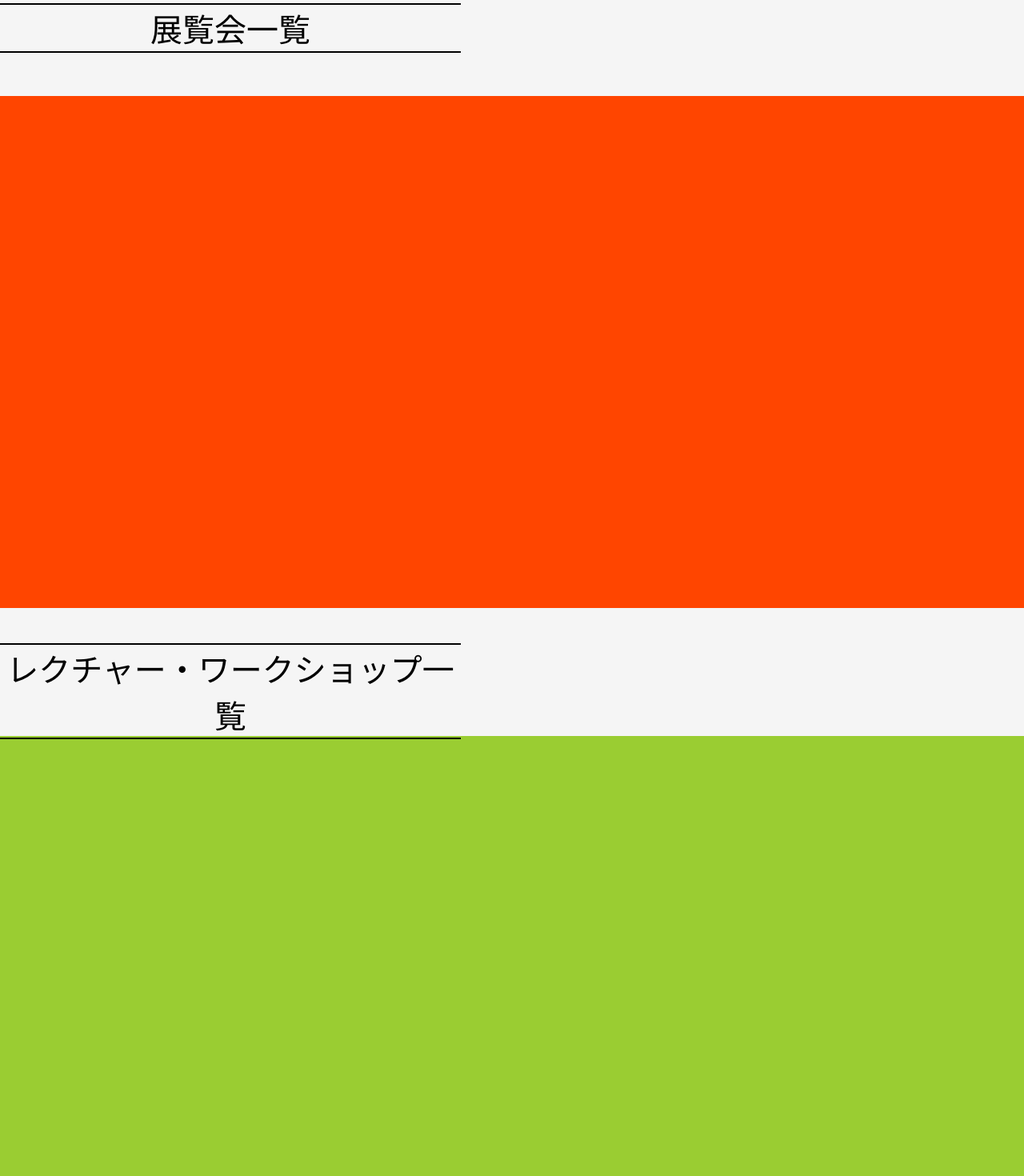
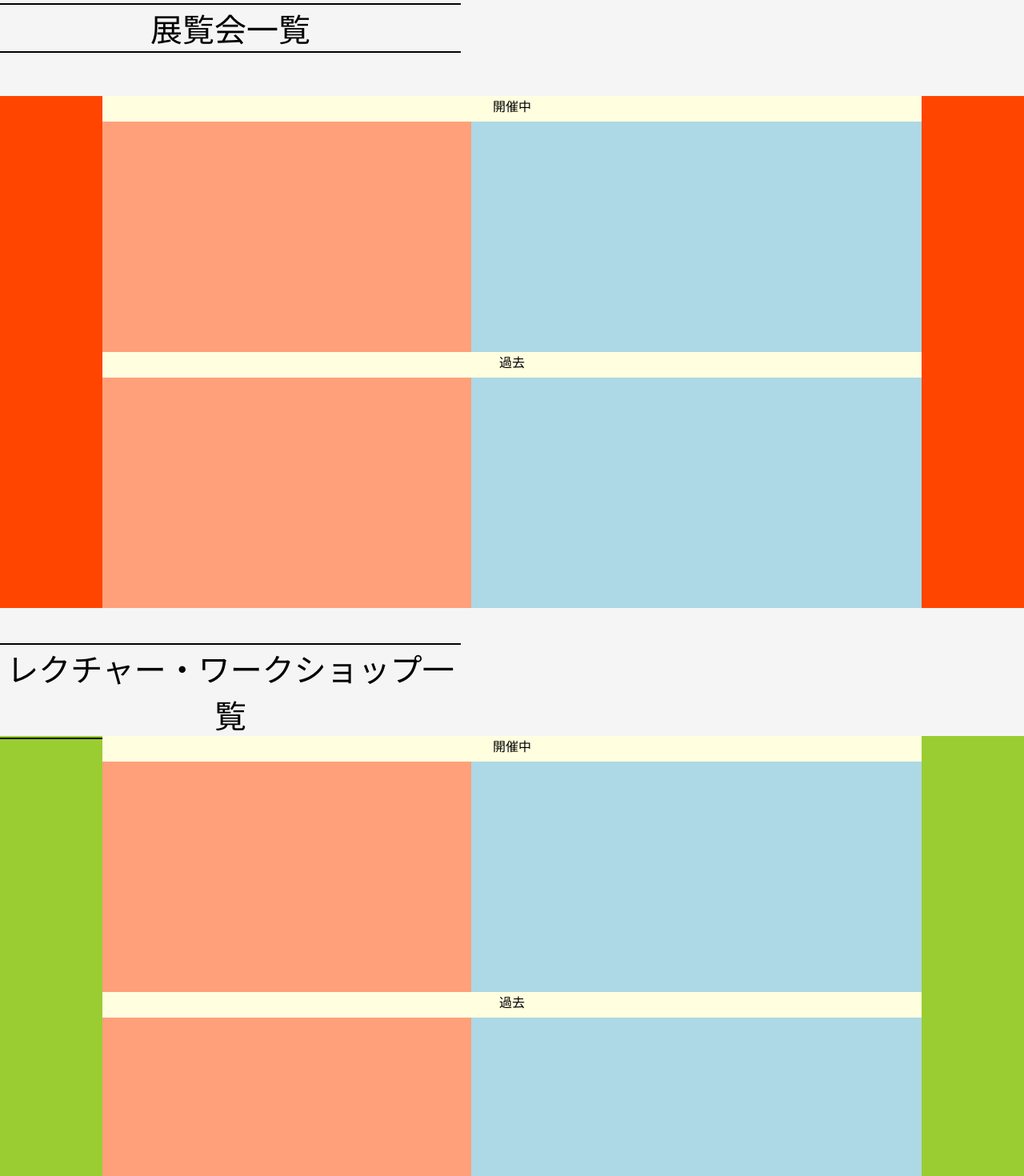
Before and after one commit to Cherry0202/Watarium, a Nuxt app: page / in a window 1280 px wide. Shown: the part 1640-3110 px from the top of the page at 80% size. Built offline with nearby package versions, Linux system fonts and the light colour scheme.

Commit message:
[update]

```diff
--- a/pages/index.vue
+++ b/pages/index.vue
@@ -42,12 +42,58 @@
       </div>
       <div class="exhibition-wrapper">
         <Title v-bind:titles="titles.exhibition" />
+        <div class="exhibition-contents-wrapper">
+          <div class="open-contents">
+            <div class="open-title">開催中</div>
+            <div class="open-wrapper">
+              <div class="open-list-wrapper"></div>
+              <div class="open-image"></div>
+            </div>
+          </div>
+          <div class="close-contents">
+            <div class="close-title">過去</div>
+            <div class="close-wrapper">
+              <div class="close-list-wrapper"></div>
+              <div class="close-image"></div>
+            </div>
+          </div>
+        </div>
       </div>
       <div class="lecture-wrapper">
         <Title v-bind:titles="titles.lecture" />
+        <div class="lecture-contents-wrapper">
+          <div class="open-contents">
+            <div class="open-title">開催中</div>
+            <div class="open-wrapper">
+              <div class="open-list-wrapper"></div>
+              <div class="open-image"></div>
+            </div>
+          </div>
+          <div class="close-contents">
+            <div class="close-title">過去</div>
+            <div class="close-wrapper">
+              <div class="close-list-wrapper"></div>
+              <div class="close-image"></div>
+            </div>
+          </div>
+        </div>
       </div>
       <div class="membership-wrapper">
         <Title v-bind:titles="titles.membership" />
+        <div class="membership-contents-wrapper">
+          <div class="membership-contents">
+            <div class="image-wrapper">
+              <div class="image-content-wrapper">
+                <div class="membership-image"></div>
+              </div>
+            </div>
+            <div class="membership-join-wrapper">
+              <div class="membership-join-content">
+                <a href="#">申し込みはこちら</a>
+              </div>
+            </div>
+          </div>
+        </div>
       </div>
     </div>
   </div>
@@ -155,6 +201,9 @@ export default {
         margin: 0 auto;
         /*background-color: lightpink;*/
         display: flex;
+        align-items: flex-start;
+        /* mediaquery */
+        /*flex-direction: column;*/
         .about-main-image {
           height: 80%;
           width: 45%;
@@ -180,6 +229,7 @@ export default {
               margin: 0 auto;
               background-image: url('~assets/images/建物２.jpg');
               background-size: contain;
+              background-repeat: no-repeat;
             }
           }
           .about-sub-content {
@@ -221,16 +271,214 @@ export default {
       width: 100vw;
       height: 100vh;
       background-color: orangered;
+
+      .exhibition-contents-wrapper {
+        width: 80%;
+        height: 100%;
+        background-color: lime;
+        margin: 0 auto;
+
+        .open-contents {
+          width: 100%;
+          height: 40%;
+          background-color: orange;
+          display: flex;
+          flex-direction: column;
+          .open-title {
+            width: 100%;
+            height: 10%;
+            background-color: lightyellow;
+            flex-direction: column;
+          }
+          .open-wrapper {
+            width: 100%;
+            height: 90%;
+            background-color: lightseagreen;
+            /*justify-content: flex-start;*/
+            display: flex;
+            justify-content: space-between;
+
+            .open-list-wrapper {
+              width: 45%;
+              height: 100%;
+              background-color: lightsalmon;
+            }
+
+            .open-image {
+              width: 55%;
+              height: 100%;
+              background-color: lightblue;
+            }
+          }
+        }
+
+        .close-contents {
+          width: 100%;
+          height: 40%;
+          background-color: orange;
+          display: flex;
+          flex-direction: column;
+          .close-title {
+            width: 100%;
+            height: 10%;
+            background-color: lightyellow;
+            flex-direction: column;
+          }
+          .close-wrapper {
+            width: 100%;
+            height: 90%;
+            background-color: lightseagreen;
+            /*justify-content: flex-start;*/
+            display: flex;
+            justify-content: space-between;
+
+            .close-list-wrapper {
+              width: 45%;
+              height: 100%;
+              background-color: lightsalmon;
+            }
+
+            .close-image {
+              width: 55%;
+              height: 100%;
+              background-color: lightblue;
+            }
+          }
+        }
+      }
     }
+
     .lecture-wrapper {
       width: 100vw;
       height: 100vh;
       background-color: yellowgreen;
+      .lecture-contents-wrapper {
+        width: 80%;
+        height: 100%;
+        background-color: lime;
+        margin: 0 auto;
+
+        .open-contents {
+          width: 100%;
+          height: 40%;
+          background-color: orange;
+          display: flex;
+          flex-direction: column;
+          .open-title {
+            width: 100%;
+            height: 10%;
+            background-color: lightyellow;
+            flex-direction: column;
+          }
+          .open-wrapper {
+            width: 100%;
+            height: 90%;
+            background-color: lightseagreen;
+            /*justify-content: flex-start;*/
+            display: flex;
+            justify-content: space-between;
+
+            .open-list-wrapper {
+              width: 45%;
+              height: 100%;
+              background-color: lightsalmon;
+            }
+
+            .open-image {
+              width: 55%;
+              height: 100%;
+              background-color: lightblue;
+            }
+          }
+        }
+
+        .close-contents {
+          width: 100%;
+          height: 40%;
+          background-color: orange;
+          display: flex;
+          flex-direction: column;
+          .close-title {
+            width: 100%;
+            height: 10%;
+            background-color: lightyellow;
+            flex-direction: column;
+          }
+          .close-wrapper {
+            width: 100%;
+            height: 90%;
+            background-color: lightseagreen;
+            /*justify-content: flex-start;*/
+            display: flex;
+            justify-content: space-between;
+
+            .close-list-wrapper {
+              width: 45%;
+              height: 100%;
+              background-color: lightsalmon;
+            }
+
+            .close-image {
+              width: 55%;
+              height: 100%;
+              background-color: lightblue;
+            }
+          }
+        }
+      }
     }
+
     .membership-wrapper {
       width: 100vw;
       height: 100vh;
       background-color: lightskyblue;
+      .membership-contents-wrapper {
+        width: 100%;
+        height: 80%;
+        display: flex;
+        background-color: lightpink;
+
+        .membership-contents {
+          width: 100%;
+          height: 100%;
+          background-color: orange;
+
+          .image-wrapper {
+            width: 100%;
+            height: 80%;
+            background-color: lightseagreen;
+
+            .image-content-wrapper {
+              height: 100%;
+              width: 60%;
+              background-color: lightyellow;
+              margin: 0 auto;
+              /*background-image: url('~assets/images/ワタリウムメンバーシップ.png');*/
+              display: flex;
+              align-items: center;
+              .membership-image {
+                height: 50%;
+                width: 100%;
+                background-image: url('~assets/images/ワタリウムメンバーシップ.png');
+                /*background-color: black;*/
+                background-size: contain;
+                background-repeat: no-repeat;
+              }
+            }
+          }
+          .membership-join-wrapper {
+            width: 100%;
+            height: 20%;
+            background-color: lightcyan;
+            .membership-join-content {
+              height: 100%;
+              width: 60%;
+              background-color: lightpink;
+              margin: 0 auto;
+            }
+          }
+        }
+      }
     }
   }
 }
```
